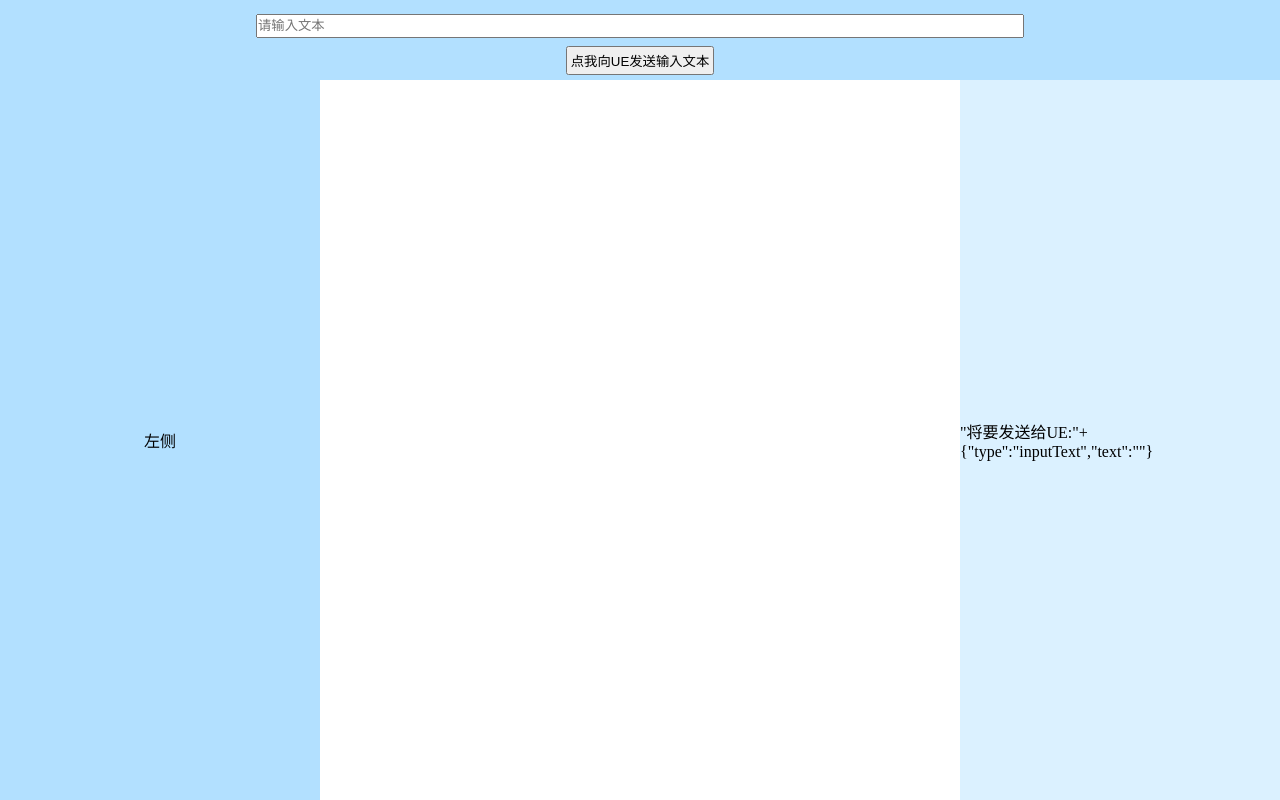
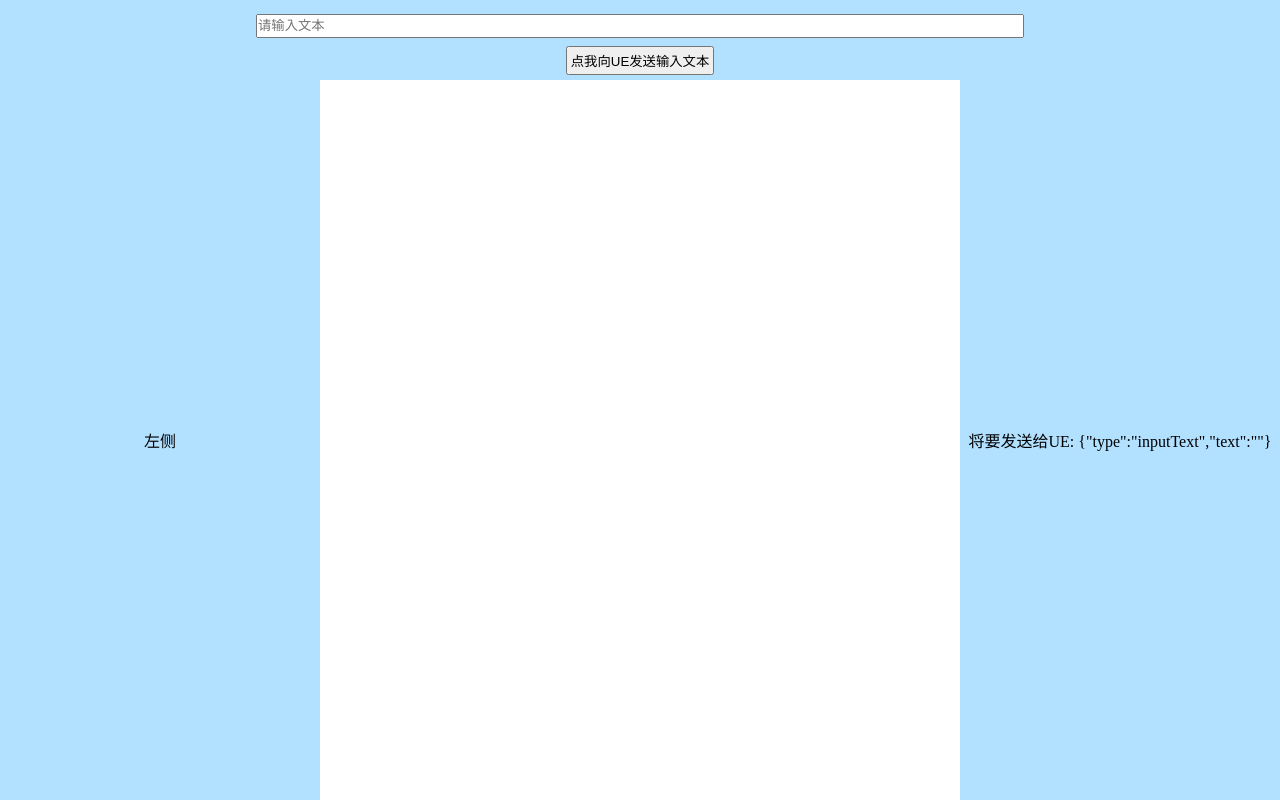
Before and after one commit to Ray-player/CBWebView2_fixed, a plain HTML site: page Content/Web/index/index.html in a window 1280 px wide. Both pictures are taken after a click on the button "点我向UE发送输入文本". Drawn offline with Linux system fonts and the light colour scheme.

Commit message:
测试功能修改

```diff
--- a/Content/Web/index/index.html
+++ b/Content/Web/index/index.html
@@ -27,7 +27,7 @@
         flex-direction: row;
         width: 100%;
         height: 100%;
-        background-color: rgba(0, 153, 255, 0.3);
+        background-color: rgba(255, 255, 255, 0);
     }
     .ruler-top{
         display: flex;
@@ -57,7 +57,7 @@
         top: 10%;
         width: 25%;
         height: 90%;
-        background-color: rgba(0, 153, 255, 0.14);
+        background-color: rgba(0, 153, 255, 0.3);
         justify-content: center;
         align-items: center;
     }
--- a/Content/Web/index/ruler.js
+++ b/Content/Web/index/ruler.js
@@ -125,7 +125,7 @@ function buttonCall() {
         const rulerRight = document.querySelector(".ruler-right");
         const sendMes={ type: "inputText", text: inputText }
         // 将 messageData 显示在 .ruler-left 元素内
-        rulerRight.textContent = `"将要发送给UE:"+${JSON.stringify(sendMes)}`;
+        rulerRight.textContent = `将要发送给UE: ${JSON.stringify(sendMes)}`;
         // 发送到 UE
         window.chrome.webview.postMessage(sendMes);
     } else {
```
Also changed, not shown: 1 other file.
